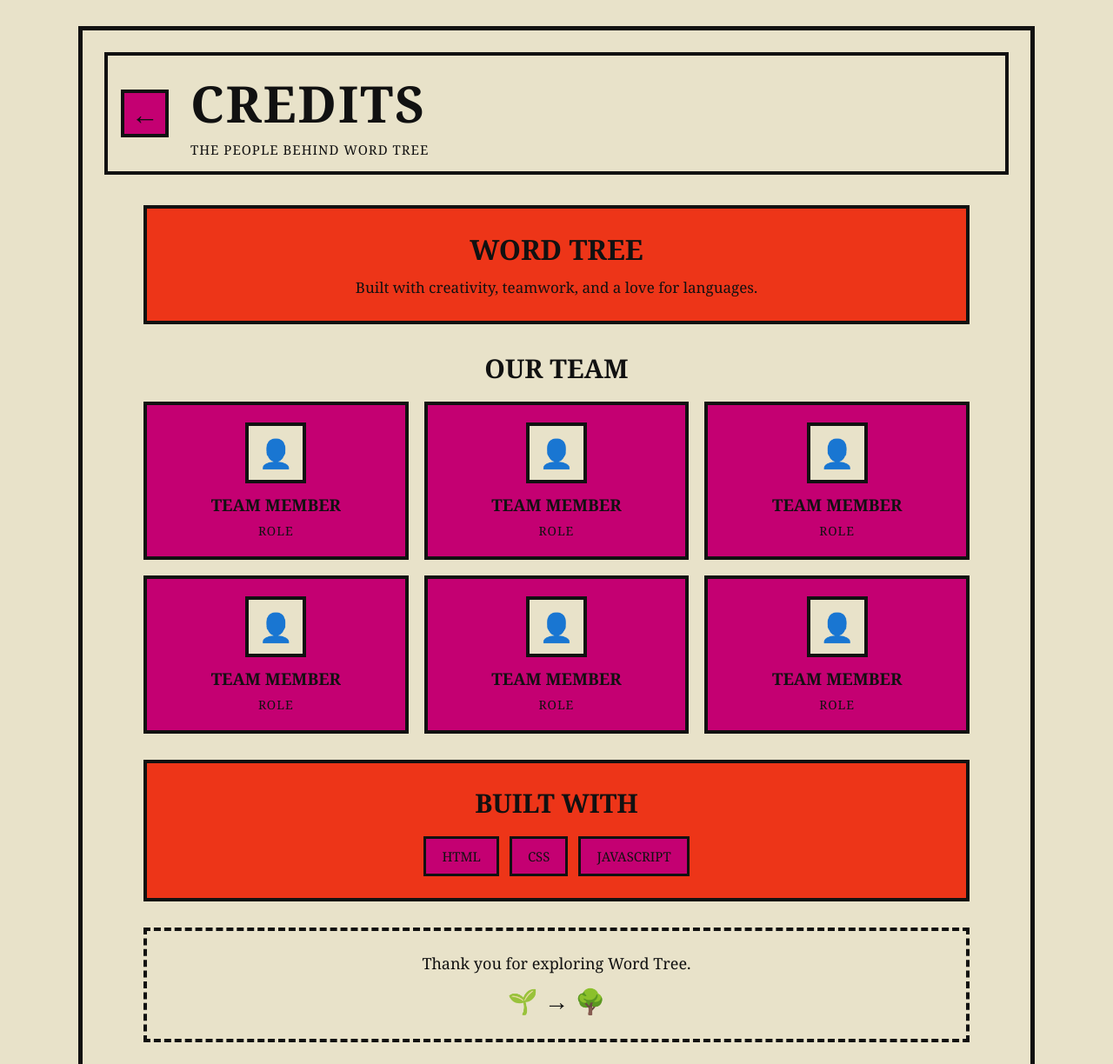
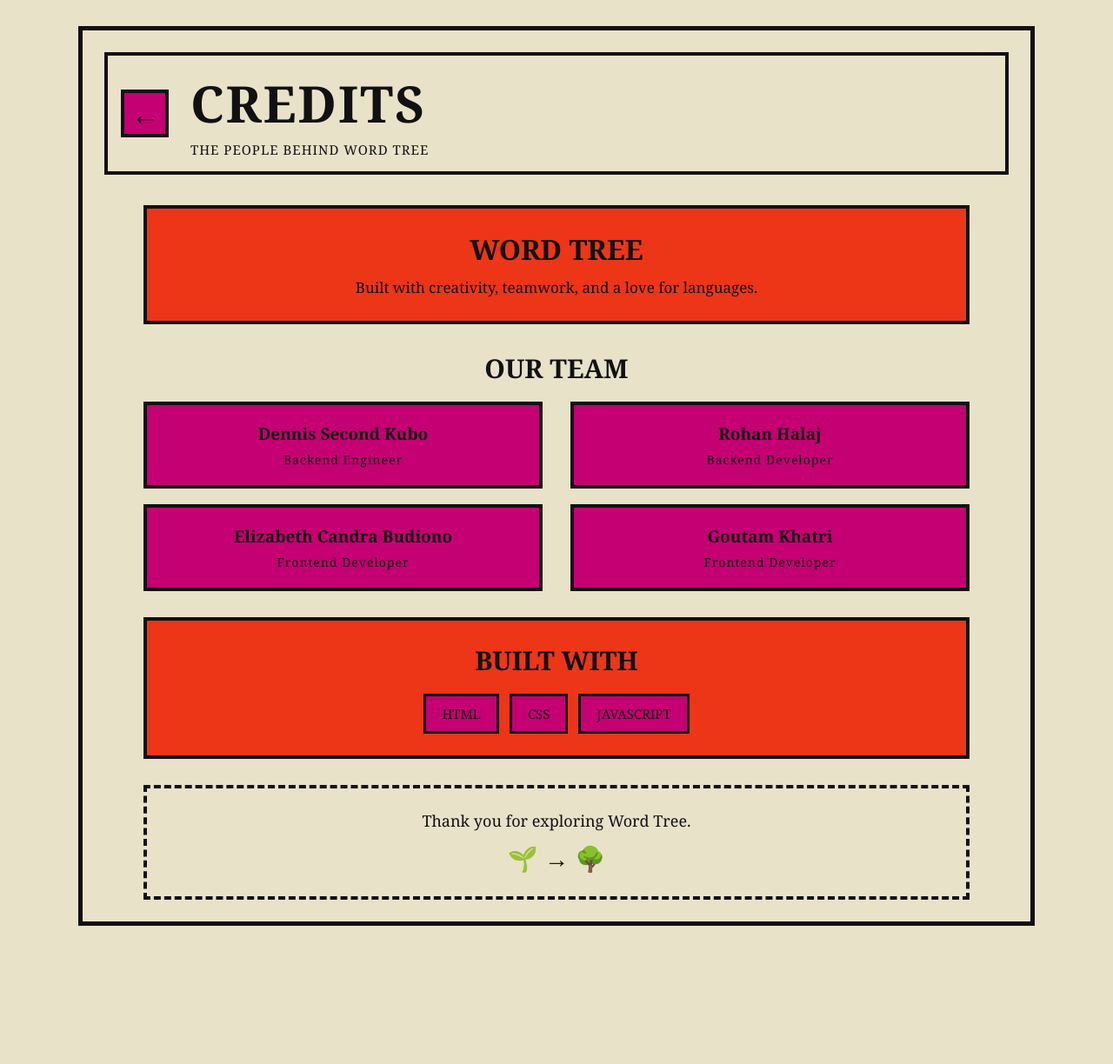
Before and after one commit to community-gdgvtu/TEAM-1, a plain HTML site: page frontend/Goutam/Word_Tree/credit/credit.html in a window 1280 px wide. Shown: the top 1224 px of the page at 87% size. After the commit the page ends 1095 px from the top, so only its background shows below. Drawn offline with Linux system fonts and the light colour scheme.

Commit message:
changed the credits

```diff
--- a/frontend/Goutam/Word_Tree/credit/credit.css
+++ b/frontend/Goutam/Word_Tree/credit/credit.css
@@ -253,3 +253,101 @@ body {
         padding: 18px;
     }
 }
+/* =========================================
+   CREDITS - PLACEMENT OVERRIDES
+   ========================================= */
+
+/* MAIN CONTENT */
+
+.credits-content {
+    position: relative;
+}
+
+
+/* INTRO BOX */
+
+.credits-intro {
+    position: relative;
+    transform: translate(0, 0);
+}
+
+
+/* OUR TEAM */
+
+.team-section {
+    position: relative;
+    transform: translate(0, 0);
+}
+
+
+/* TEAM GRID */
+
+.team-grid {
+    grid-template-columns: repeat(2, 1fr);
+    gap: 18px 32px;
+}
+
+
+/* INDIVIDUAL TEAM BOXES */
+
+/* Dennis */
+
+.credit-card:nth-child(1) {
+    transform: translate(0, 0);
+}
+
+
+/* Elizabeth */
+
+.credit-card:nth-child(2) {
+    transform: translate(0, 0);
+}
+
+
+/* Rohan */
+
+.credit-card:nth-child(3) {
+    transform: translate(0, 0);
+}
+
+
+/* Goutam */
+
+.credit-card:nth-child(4) {
+    transform: translate(0, 0);
+}
+
+
+/* TECHNOLOGY BOX */
+
+.technology-section {
+    position: relative;
+    transform: translate(0, 0);
+}
+
+
+/* TECHNOLOGY BUTTONS */
+
+.technology-list {
+    position: relative;
+}
+
+.technology-list span:nth-child(1) {
+    transform: translate(0, 0);
+}
+
+.technology-list span:nth-child(2) {
+    transform: translate(0, 0);
+}
+
+.technology-list span:nth-child(3) {
+    transform: translate(0, 0);
+}
+
+
+/* THANK-YOU BOX */
+
+.credits-message {
+    position: relative;
+    transform: translate(0, 0);
+}
--- a/frontend/Goutam/Word_Tree/credit/credit.html
+++ b/frontend/Goutam/Word_Tree/credit/credit.html
@@ -44,41 +44,26 @@
                 <div class="team-grid">
 
                     <article class="credit-card">
-                        <div class="member-icon">👤</div>
-                        <h3>TEAM MEMBER</h3>
-                        <p>ROLE</p>
+                        <h3>Dennis Second Kubo</h3>
+                        <p>Backend Engineer</p>
                     </article>
 
                     <article class="credit-card">
-                        <div class="member-icon">👤</div>
-                        <h3>TEAM MEMBER</h3>
-                        <p>ROLE</p>
+
+                        <h3>Rohan Halaj</h3>
+                        <p>Backend Developer</p>
                     </article>
 
                     <article class="credit-card">
-                        <div class="member-icon">👤</div>
-                        <h3>TEAM MEMBER</h3>
-                        <p>ROLE</p>
+
+                        <h3>Elizabeth Candra Budiono</h3>
+                        <p>Frontend Developer</p>
                     </article>
 
                     <article class="credit-card">
-                        <div class="member-icon">👤</div>
-                        <h3>TEAM MEMBER</h3>
-                        <p>ROLE</p>
+                        <h3>Goutam Khatri</h3>
+                        <p>Frontend Developer</p>
                     </article>
-
-                    <article class="credit-card">
-                        <div class="member-icon">👤</div>
-                        <h3>TEAM MEMBER</h3>
-                        <p>ROLE</p>
-                    </article>
-
-                    <article class="credit-card">
-                        <div class="member-icon">👤</div>
-                        <h3>TEAM MEMBER</h3>
-                        <p>ROLE</p>
-                    </article>
-
                 </div>
             </section>
 
```
